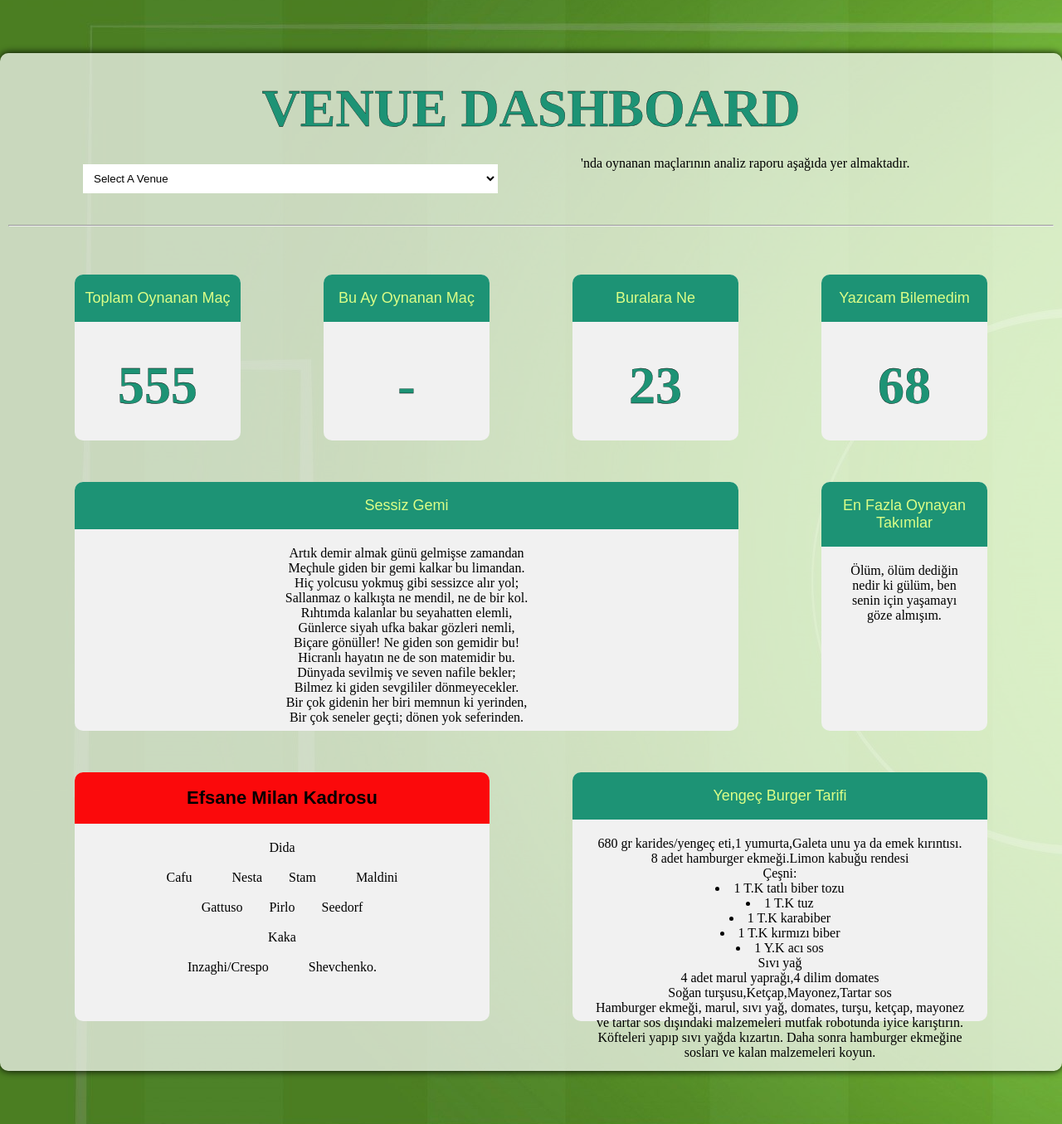
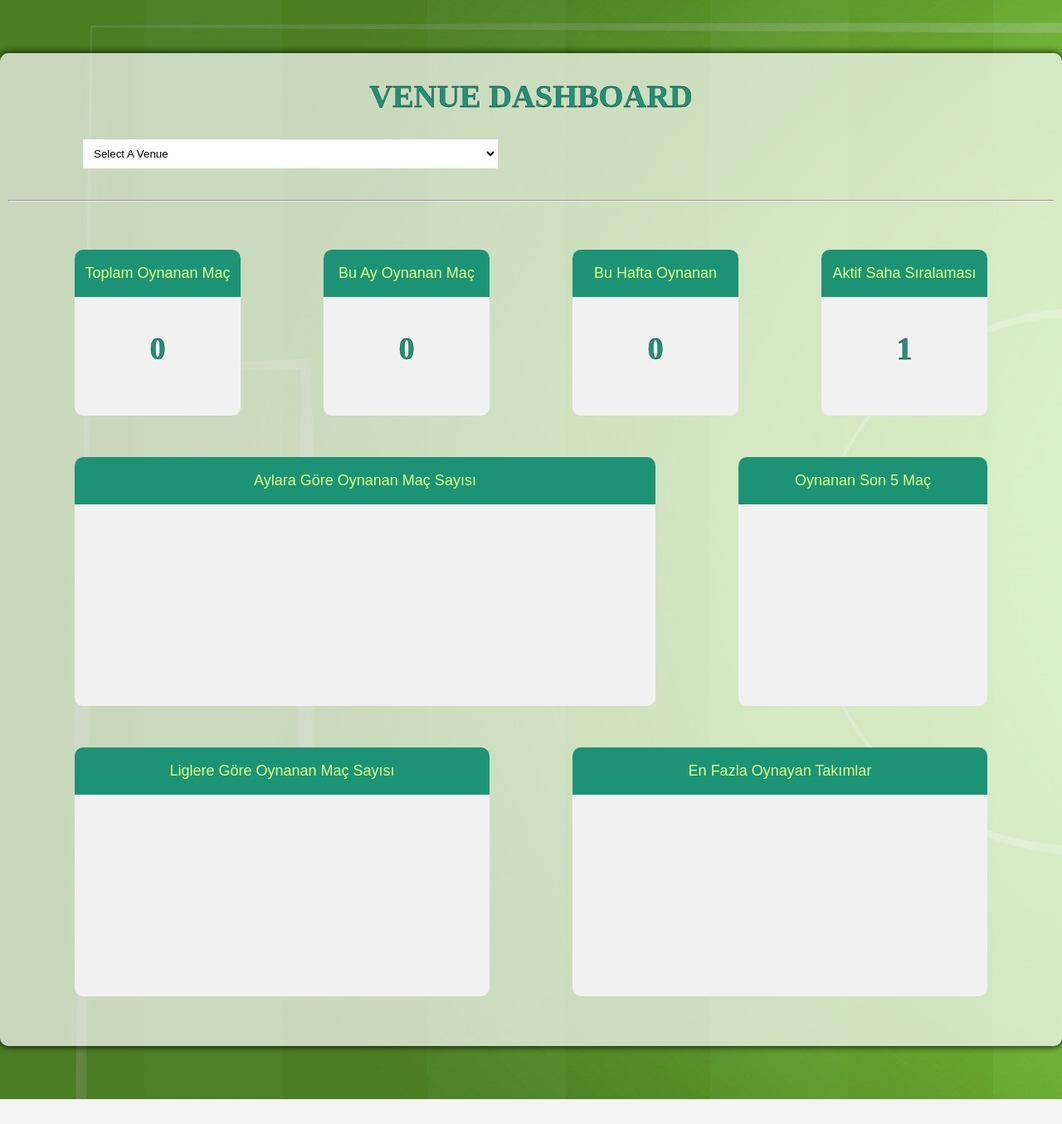
Before and after one commit to berfinyuksel/sahaatar, a Flask app: page /dashboard in a window 1280 px wide. Shown: the part 95-1450 px from the top of the page at 83% size. After the commit the page ends 1420 px from the top, so only its background shows below. Run offline with Flask 3, Linux system fonts and the light colour scheme; parts of the project's set-up code (start-up, migrations or seed data) failed here and were passed over.

Commit message:
dashboard ilk satırın veri girişleri

```diff
--- a/website/static/css/dashboard.css
+++ b/website/static/css/dashboard.css
@@ -133,7 +133,7 @@ nav a {
 
 h1 {
   color: #1d9375;
-  font-size: 5vw;
+  font-size: 3vw;
   margin-bottom: 20px;
   margin-top: 20px;
   padding-left: 0;
@@ -188,8 +188,8 @@ select {
   border-radius: 10px;
 }
 
-.card200x300 {
-  width: 200px;
+.card300x300 {
+  width: 300px;
   height: 300px;
   margin: 0 50px;
   text-align: center;
@@ -197,8 +197,8 @@ select {
   border-radius: 10px;
 }
 
-.card800x300 {
-  width: 800px;
+.card700x300 {
+  width: 700px;
   height: 300px;
   margin: 0 50px;
   text-align: center;
--- a/website/templates/dashboard.html
+++ b/website/templates/dashboard.html
@@ -63,7 +63,7 @@
       </div>
       <div class="venue_info">
         <h2>{{selected_venue}}</h2>
-        <p>{{selected_venue}}'nda oynanan maçlarının analiz raporu aşağıda yer almaktadır.</p>
+        <p>{{venue_info}}</p>
       </div>
     </div>
 
@@ -77,7 +77,7 @@
             <label class="header-content">Toplam Oynanan Maç</label>
           </div>
           <div class="card-content">
-            <h1>555</h1>
+            <h1>{{first_row[0]}}</h1>
           </div>
         </div>
 
@@ -86,25 +86,25 @@
             <label class="header-content">Bu Ay Oynanan Maç</label>
           </div>
           <div class="card-content">
-            <h1>-</h1>
+            <h1>{{first_row[1]}}</h1>
           </div>
         </div>
 
         <div class="card200x200">
           <div class="card-header">
-            <label class="header-content">Buralara Ne</label>
+            <label class="header-content">Bu Hafta Oynanan</label>
           </div>
           <div class="card-content">
-            <h1>23</h1>
+            <h1>{{first_row[2]}}</h1>
           </div>
         </div>
 
         <div class="card200x200">
           <div class="card-header">
-            <label class="header-content">Yazıcam Bilemedim</label>
+            <label class="header-content">Aktif Saha Sıralaması</label>
           </div>
           <div class="card-content">
-            <h1>68</h1>
+            <h1>{{first_row[3]}}</h1>
           </div>
         </div>
 
@@ -112,38 +112,21 @@
 
   <div class="second-row">
 
-        <div class="card800x300">
+        <div class="card700x300">
           <div class="card-header">
-            <label class="header-content">Sessiz Gemi</label>
+            <label class="header-content">Aylara Göre Oynanan Maç Sayısı</label>
           </div>
           <div class="card-content">
-            <p>Artık demir almak günü gelmişse zamandan<br>
-              Meçhule giden bir gemi kalkar bu limandan.<br>
 
-              Hiç yolcusu yokmuş gibi sessizce alır yol; <br>
-              Sallanmaz o kalkışta ne mendil, ne de bir kol.<br>
-
-              Rıhtımda kalanlar bu seyahatten elemli, <br>
-              Günlerce siyah ufka bakar gözleri nemli, <br>
-
-              Biçare gönüller! Ne giden son gemidir bu! <br>
-              Hicranlı hayatın ne de son matemidir bu.<br>
-
-              Dünyada sevilmiş ve seven nafile bekler; <br>
-              Bilmez ki giden sevgililer dönmeyecekler.<br>
-
-              Bir çok gidenin her biri memnun ki yerinden, <br>
-              Bir çok seneler geçti; dönen yok seferinden.<br>
-              </p>
           </div>
         </div>
 
-        <div class="card200x300">
+        <div class="card300x300">
           <div class="card-header">
-            <label class="header-content" >En Fazla Oynayan Takımlar</label>
+            <label class="header-content" >Oynanan Son 5 Maç</label>
           </div>
           <div class="card-content">
-            <p>Ölüm, ölüm dediğin nedir ki gülüm, ben senin için yaşamayı göze almışım.</p>
+
           </div>
         </div>
 
@@ -154,16 +137,11 @@
     <div class="card500x300">
 
 
-      <div class="card-header" style="background-color: #fb090b; color: black ;">
-        <label class="header-content" style="font-size: 22px; font-weight: bold;">Efsane Milan Kadrosu</label>
+      <div class="card-header" >
+        <label class="header-content">Liglere Göre Oynanan Maç Sayısı</label>
       </div>
       <div class="card-content">
         <p>
-          Dida <br>
-          <br>Cafu&emsp;&emsp;&emsp;Nesta&emsp;&emsp;Stam&emsp;&emsp;&emsp;Maldini <br>
-          <br> Gattuso&emsp;&emsp;Pirlo&emsp;&emsp;Seedorf <br>
-          <br>  Kaka<br>
-          <br>Inzaghi/Crespo&emsp;&emsp;&emsp;Shevchenko.
         </p>
       </div>
 
@@ -172,22 +150,12 @@
     <div class="card500x300">
 
       <div class="card-header">
-        <label class="header-content">Yengeç Burger Tarifi</label>
+        <label class="header-content">En Fazla Oynayan Takımlar</label>
       </div>
       <div class="card-content">
         <p>
-          680 gr karides/yengeç eti,1 yumurta,Galeta unu ya da emek kırıntısı. <br>
-          8 adet hamburger ekmeği.Limon kabuğu rendesi <br>
-          Çeşni:
-          <li> 1 T.K tatlı biber tozu</li>
-          <li> 1 T.K tuz</li>
-          <li> 1 T.K karabiber</li>
-          <li> 1 T.K kırmızı biber</li>
-          <li> 1 Y.K acı sos</li>
-          Sıvı yağ<br>
-          4 adet marul yaprağı,4 dilim domates <br>
-          Soğan turşusu,Ketçap,Mayonez,Tartar sos <br>
-          Hamburger ekmeği, marul, sıvı yağ, domates, turşu, ketçap, mayonez ve tartar sos dışındaki malzemeleri mutfak robotunda iyice karıştırın. Köfteleri yapıp sıvı yağda kızartın. Daha sonra hamburger ekmeğine sosları ve kalan malzemeleri koyun.</p>
+
+        </p>
       </div>
 
     </div>
--- a/website/views.py
+++ b/website/views.py
@@ -2,6 +2,7 @@ from flask import Blueprint,render_template,request,redirect,url_for,flash, curr
 from flask_bcrypt import Bcrypt
 from datetime import datetime
 from sqlalchemy.exc import IntegrityError
+from sqlalchemy import func
 from .models import District,League,Match,Team,Venue, AssignedMatch
 import pandas as pd
 import os
@@ -276,6 +277,47 @@ def fillform():
     team = Team.query.all()
     return render_template('fillform.html', team=team)
 
+#dashboarda yer alan ilk satırın bilgileri
+def dashboard_firstrow(selected_venue):
+
+    #güncel ayı atar
+    current_month = datetime.now().month
+
+    #toplam oynanan maçların sorgusu
+    total_game = AssignedMatch.query.filter(AssignedMatch.match_venue == selected_venue).count()
+
+    #bu haftayı istenilen formata çevirme
+    start_date = datetime.strptime(current_week[0], '%d/%m/%Y').strftime('%Y-%m-%d')
+    end_date = datetime.strptime(current_week[1], '%d/%m/%Y').strftime('%Y-%m-%d')
+
+    #bu ay oynanan maç sayıları
+    monthly_game = AssignedMatch.query.filter(AssignedMatch.match_venue == selected_venue,func.extract('month', AssignedMatch.match_date) == current_month).count()
+
+    #bu hafta oynanan maç sayıları
+    weekly_game = AssignedMatch.query.filter(AssignedMatch.match_venue == selected_venue, AssignedMatch.match_date.between(start_date, end_date)).count()
+
+    #sahalarda toplam yapılan maçları çeker
+    venue_ranked_list = (
+    AssignedMatch.query
+    .with_entities(AssignedMatch.match_venue, func.count().label('venue_count'))
+    .group_by(AssignedMatch.match_venue)
+    .order_by(func.count().desc())
+    .all()
+        )
+
+    #sahaların en çok maç oynayanlara göre sıralar
+    ranked_num=1
+    for venue in venue_ranked_list:
+
+        if venue[0] == selected_venue:
+            break
+        else:
+            ranked_num += 1
+
+    first_row= [total_game,monthly_game,weekly_game,ranked_num]
+
+    return first_row
+
 @views.route('/dashboard' , methods=['GET'])
 def dashboard():
     #saha verilerini veritabanından alınması
@@ -283,14 +325,19 @@ def dashboard():
 
     #seçilen sahanın URL parametresinden alınması
     selected_venue = request.args.get('selected_venue', '')
+    first_row = dashboard_firstrow(selected_venue)
+    #seçili sahanın altında yazan text
+    venue_info = ""
+    if selected_venue!='':
+        venue_info = selected_venue + "'nda oynanan maçlarının analiz raporu aşağıda yer almaktadır."
 
-    return render_template('dashboard.html', venue=venue,selected_venue=selected_venue)
+    return render_template('dashboard.html', venue=venue,selected_venue=selected_venue, venue_info=venue_info, first_row=first_row)
 
 #dropdown menuden saha seçiminin aktarımı
 @views.route('/dashboard_venue_selection', methods=['POST'])
 def dashboard_venue_selection():
     selected_venue_name = request.form['selected_venue']
-
+    selectinfo = selected_venue_name + " nda oynanan maçlarının analiz raporu aşağıda yer almaktadır."
     return redirect(url_for('views.dashboard', selected_venue=selected_venue_name))
 
 
```
